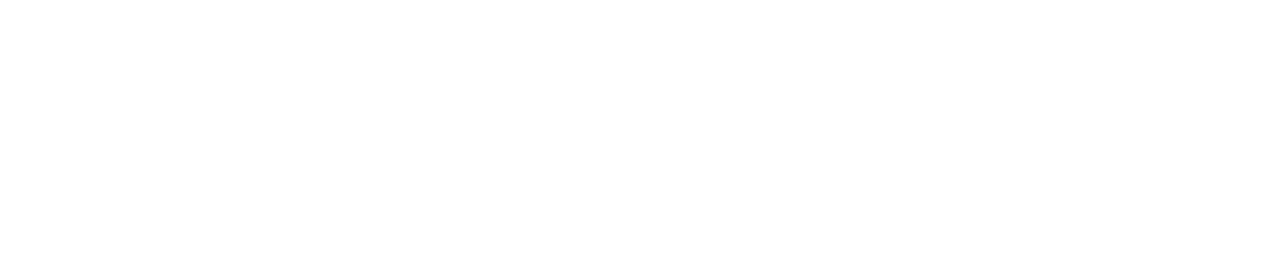
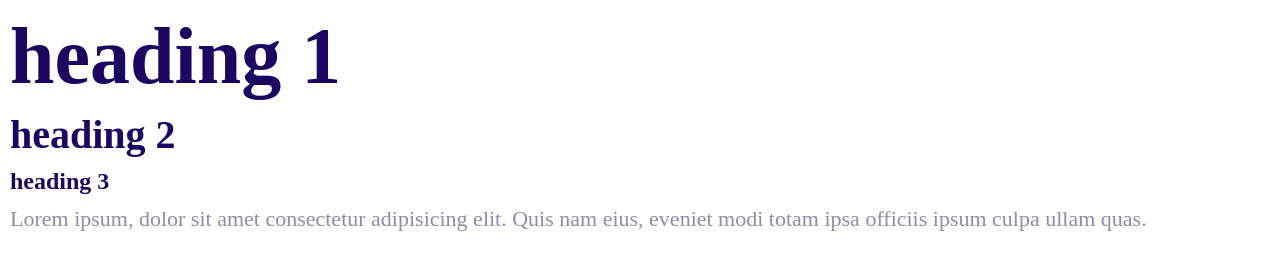
Before and after one commit to ioannispapakostas/IoannisPapakostas1st, a plain HTML site: page index.html in a window 1280 px wide. Drawn offline with Linux system fonts and the light colour scheme.

Commit message:
Typography and some html/body changes

```diff
--- a/css/style.css
+++ b/css/style.css
@@ -5,3 +5,49 @@
     --color-headlings: #1b0760;
     --color-body: #918ca4;
 }
+
+html {
+    font-size: 62.5%;
+}
+
+body {
+    color: var(--color-body);
+    font-size: 2.2rem;
+}
+
+
+         /* TYPOGRAPHY */
+
+
+h1,
+h2,
+h3 {
+    color: var(--color-headlings);
+    margin: 1rem;
+}
+
+h1 {
+    font-size: 7rem;
+}
+
+h2 {
+    font-size: 4rem;
+}
+
+h3 {
+    font-size: 3rem;
+}
+
+p {
+    margin: 1rem;
+}
+
+@media screen and (min-width: 1024px) {
+    h1 {
+        font-size: 8rem;
+    }
+
+    h3 {
+        font-size: 2.4rem;
+    }
+}
--- a/index.html
+++ b/index.html
@@ -6,8 +6,14 @@
     <title>Document</title>
     <link rel="stylesheet" href="css/normalize.css">
     <link rel="stylesheet" href="css/style.css">
+    <link rel="preconnect" href="https://fonts.googleapis.com">
+    <link rel="preconnect" href="https://fonts.gstatic.com" crossorigin>
+    <link href="https://fonts.googleapis.com/css2?family=Inter:ital,opsz,wght@0,14..32,100..900;1,14..32,100..900&display=swap" rel="stylesheet">
 </head>
 <body>
-
+    <h1>heading 1</h1>
+    <h2>heading 2</h2>
+    <h3>heading 3</h3>
+    <p>Lorem ipsum, dolor sit amet consectetur adipisicing elit. Quis nam eius, eveniet modi totam ipsa officiis ipsum culpa ullam quas.</p>
 </body>
 </html>
```
